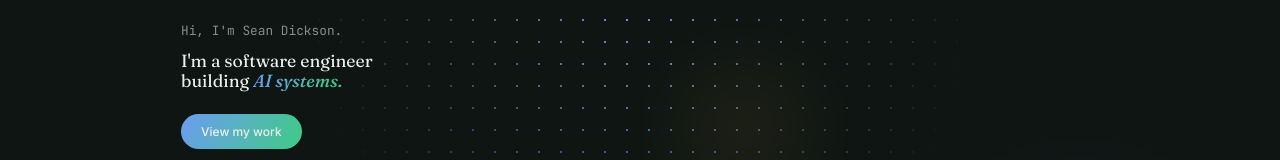
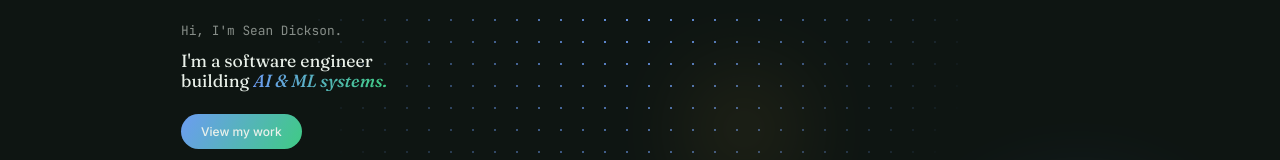
Before and after one commit to Sean090900/sean-portfolio, a React (Vite) app: page / in a window 1280 px wide. Shown: the part 321-481 px from the top of the page. Built offline with nearby package versions, Linux system fonts and the light colour scheme.

Commit message:
change headline in hero

```diff
--- a/src/App.tsx
+++ b/src/App.tsx
@@ -32,7 +32,7 @@ function App() {
             <Hero
                 intro="Hi, I'm Sean Dickson."
                 description="I'm a software engineer building "
-                gradientText="AI systems."
+                gradientText="AI & ML systems."
                 buttonText="View my work"
             />
             <ProjectSection/>
```
